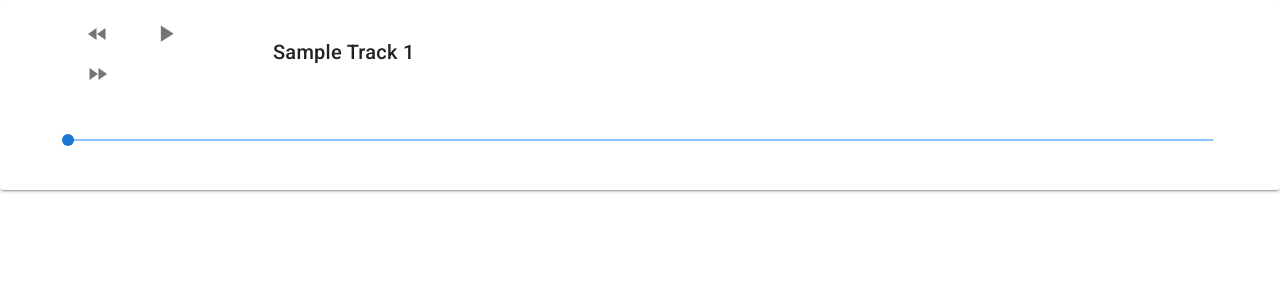
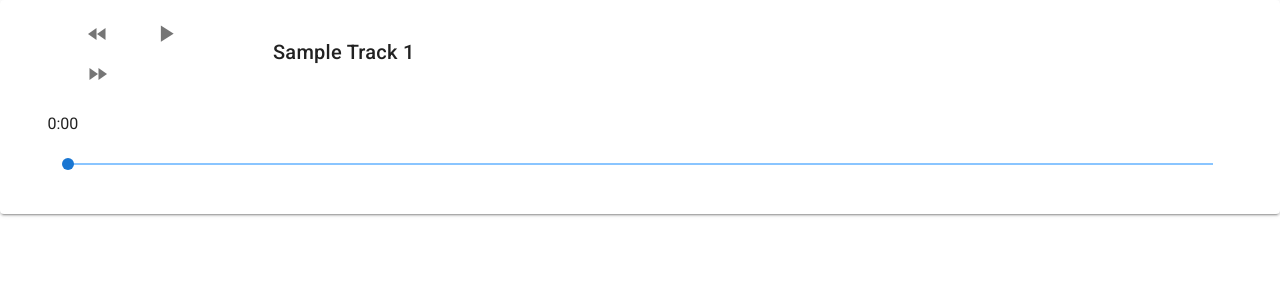
Before and after one commit to ASH-HKAN/Media, a Vue app: page /demo in a window 1280 px wide. Shown: the top 300 px of the page. Built offline with nearby package versions, Linux system fonts and the light colour scheme; what vue-carousel-3d would draw is missing.

Commit message:
time progressive

```diff
--- a/src/components/ForAndBackWard.vue
+++ b/src/components/ForAndBackWard.vue
@@ -23,12 +23,14 @@
           </v-col>
         </v-row>
         <v-row align="center" class="mt-5">
+          {{ formatTime }}
           <v-col cols="12">
             <v-slider
               :max="currentTrack.duration"
               v-model="currentTime"
               @change="seek"
-            ></v-slider>
+            >
+            </v-slider>
           </v-col>
         </v-row>
       </v-container>
@@ -106,6 +108,14 @@ export default {
     currentTrack() {
       return this.tracks[this.currentTrackIndex];
     },
+    formatTime() {
+      let minutes = Math.floor(this.currentTime / 60);
+      let seconds = Math.floor(this.currentTime % 60);
+      if (seconds < 10) {
+        seconds = `0${seconds}`;
+      }
+      return `${minutes}:${seconds}`;
+    },
   },
 };
 </script>
```
